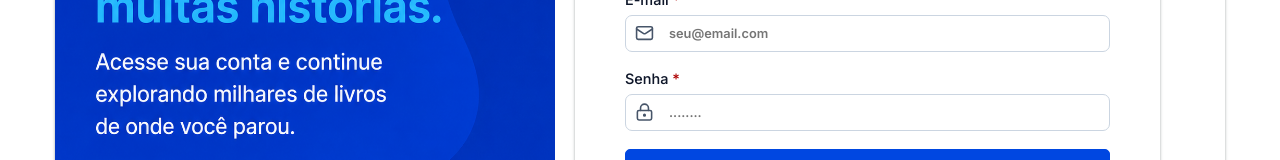
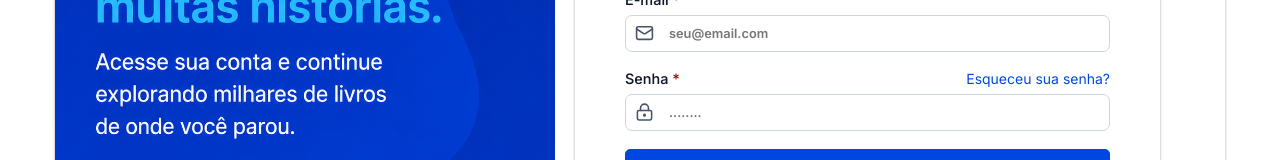
Before and after one commit to LuizHenriqueCFontes/biblioteca-gp5, a React (Vite) app: page /auth/login in a window 1280 px wide. Shown: the part 228-388 px from the top of the page. Built offline with nearby package versions, Linux system fonts and the light colour scheme; no server answers.

Commit message:
feat: initialize forgot password integration

```diff
--- a/src/feature/auth/login/pages/Login.tsx
+++ b/src/feature/auth/login/pages/Login.tsx
@@ -54,6 +54,7 @@ export default function Login() {
                         value={login.email}
                         onChange={(value) => handleSetLogin("email", value)}
                         placeholder="seu@email.com"/>
+
                         <Input id="password"
                         label="Senha "
                         type="password"
@@ -61,7 +62,9 @@ export default function Login() {
                         required
                         value={login.password}
                         onChange={(value) => handleSetLogin("password", value)}
-                        placeholder="........"/>
+                        placeholder="........"
+                        forgotPassword/>
+
                         <div className={styles.btnContainer}>
                             <Button variant="primary">Entrar</Button>
                             <div className={styles.detailsContainer}>
--- /dev/null
+++ b/src/feature/passwordResetToken/types/forgotPasswordRequestDTO .ts
@@ -0,0 +1,3 @@
+export type ForgotPasswordRequestDTO = {
+    email: string;
+};
--- a/src/shared/components/Input/Input.module.css
+++ b/src/shared/components/Input/Input.module.css
@@ -1,5 +1,10 @@
 .inputContainer{
     position: relative;
+}
+
+.labelContainer{
+    display: flex;
+    justify-content: space-between;
 }
 
 .icon{
@@ -45,6 +50,19 @@
     font-weight: 530;
 }
 
+.forgotPassword{
+    color: var(--primary-color);
+    display: block;
+    margin-bottom: 7px;
+    font-size: 0.875em;
+    text-decoration: none;
+    transition: 0.2s;
+}
+
+.forgotPassword:hover{
+    text-decoration: underline;
+}
+
 .required::after{
     content: " *";
     color: var( --red-color);
--- a/src/shared/components/Input/Input.tsx
+++ b/src/shared/components/Input/Input.tsx
@@ -1,5 +1,6 @@
 import type { LucideIcon } from "lucide-react";
 import styles from "./Input.module.css";
+import { Link } from "react-router-dom";
 
 interface InputProps{
     id: string,
@@ -14,6 +15,7 @@ interface InputProps{
     onChange: (value: string) => void,
     required?: boolean,
     className?: string,
+    forgotPassword?: boolean
 }
 
 export function Input(props: InputProps){
@@ -23,7 +25,11 @@ export function Input(props: InputProps){
     return(
         <div className={styles.inputContainer}>
 
-            {props.label && <label  className={`${styles.label} ${props.required ? styles.required : ""}`} htmlFor={props.id}>{props.label}</label>}
+            <div className={styles.labelContainer}>
+                {props.label && <label  className={`${styles.label} ${props.required ? styles.required : ""}`} htmlFor={props.id}>{props.label}</label>}
+
+                {props.forgotPassword && <Link to={"/"} className={styles.forgotPassword}>Esqueceu sua senha?</Link>}
+            </div>
 
             <div className={styles.inputContainer}>
                 {Icon && <Icon className={styles.icon}/>}
```
Also changed, not shown: src/feature/passwordResetToken/services/passwordResetTokenService.ts (added, +10 -0 lines).
